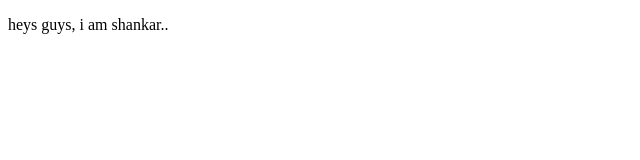
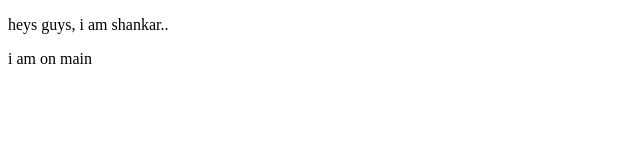
Before and after one commit to Shankarchalla171/localRepo, a plain HTML site: page index.html in a window 1280 px wide. Shown: the full height of the page, 0-640 px from the left. Drawn offline with Linux system fonts and the light colour scheme.

Commit message:
added a new feature

```diff
--- a/index.html
+++ b/index.html
@@ -7,6 +7,6 @@
 </head>
 <body>
     <p>heys guys, i am shankar..</p>
-
+    <p>i am on main</p>
 </body>
 </html>
```
